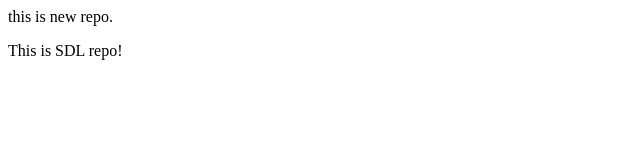
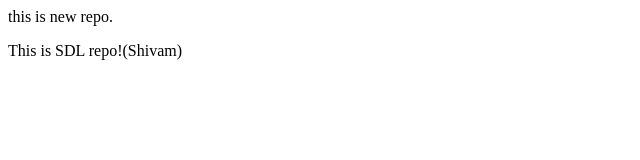
Before and after one commit to Shivam2905/localrepo, a plain HTML site: page index.html in a window 1280 px wide. Shown: the full height of the page, 0-640 px from the left. Drawn offline with Linux system fonts and the light colour scheme.

Commit message:
add name

```diff
--- a/index.html
+++ b/index.html
@@ -1,2 +1,2 @@
 <p>this is new repo.</p>
-<p>This is SDL repo!</p>
+<p>This is SDL repo!(Shivam)</p>
```
